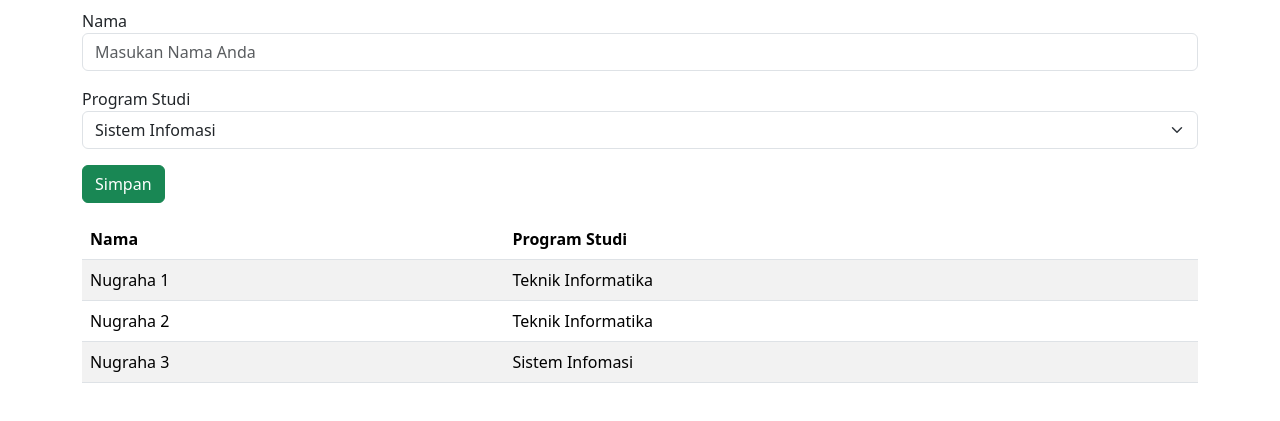
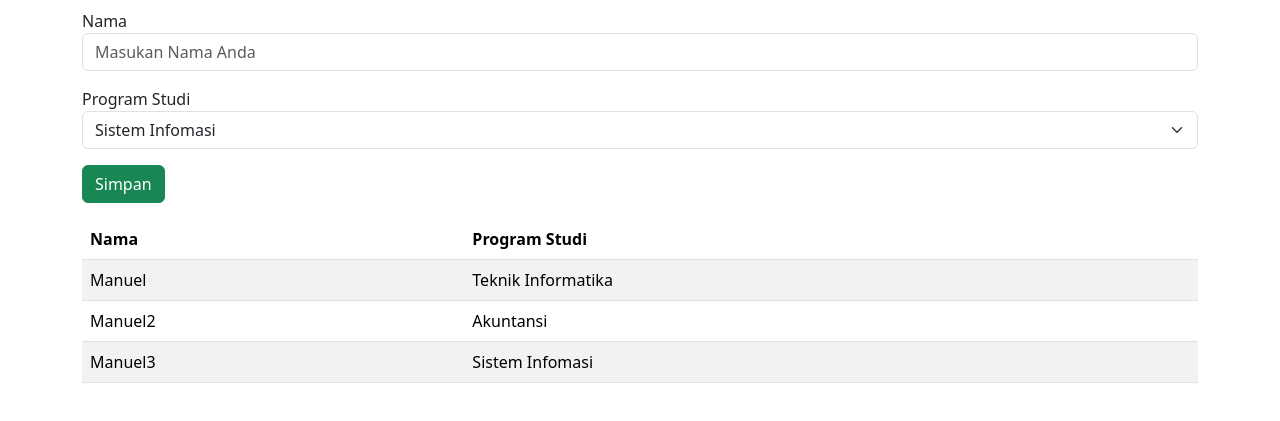
Before and after one commit to manuelapriandi/manuelapriandi.github.io, a plain HTML site: page profile.html in a window 1280 px wide. Shown: the part 87-508 px from the top of the page. Drawn offline with nearby package versions, Linux system fonts and the light colour scheme.

Commit message:
nambah nama 12/11/24

```diff
--- a/profile.html
+++ b/profile.html
@@ -65,15 +65,15 @@
 
               <tbody>
                 <tr>
-                  <td>Nugraha 1</td>
+                  <td>Manuel</td>
                   <td>Teknik Informatika</td>
                 </tr>
                 <tr>
-                  <td>Nugraha 2</td>
-                  <td>Teknik Informatika</td>
+                  <td>Manuel2</td>
+                  <td>Akuntansi</td>
                 </tr>
                 <tr>
-                  <td>Nugraha 3</td>
+                  <td>Manuel3</td>
                   <td>Sistem Infomasi</td>
                 </tr>
               </tbody>
```
Also changed, not shown: index.html (+1 -1 lines).
